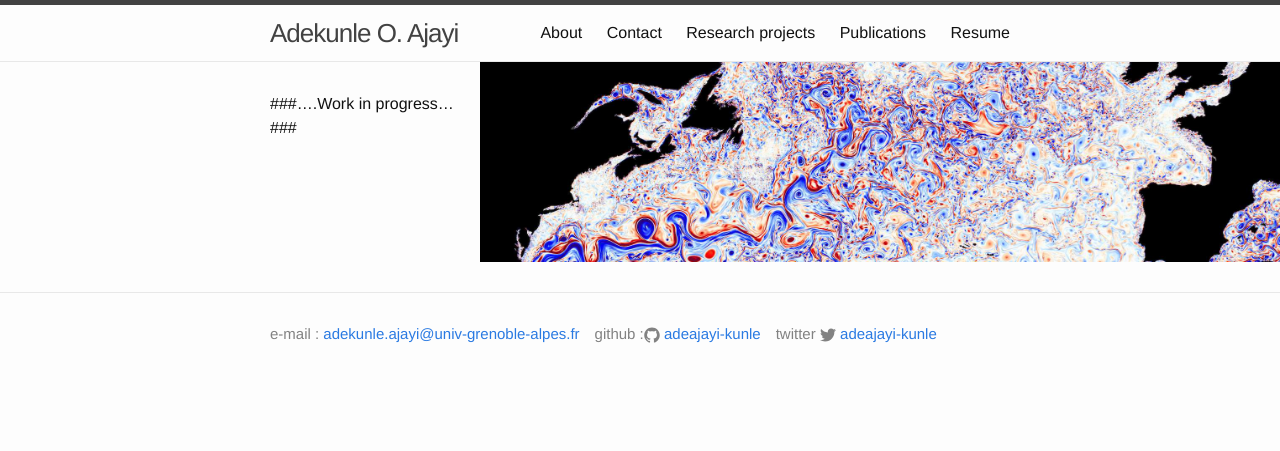
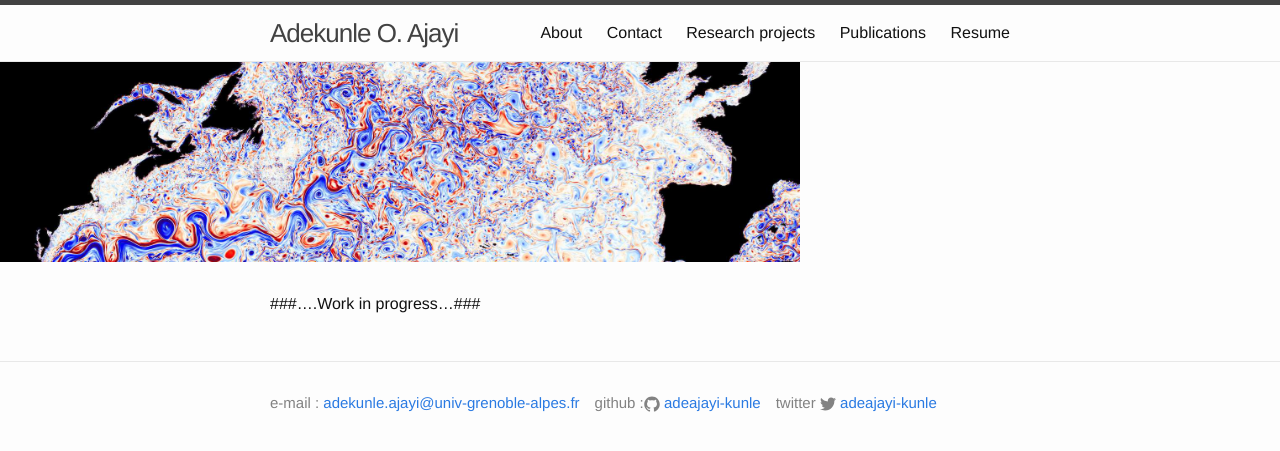
Before and after one commit to adekunleoajayi/adekunleoajayi.github.io, a Jekyll site: the page built from index.md, in a window 1280 px wide. Shown: the top 451 px of the page. Built offline with Jekyll 4.4.1, drawn with Linux system fonts in a browser that asks for light colours.

Commit message:
Update default.html

```diff
--- a/_layouts/default.html
+++ b/_layouts/default.html
@@ -6,7 +6,7 @@
   <body>
 
     {% include header.html %}
-    <img src="{{site.baseurl}}/img/NATL60_zoom.jpg" alt="NATL60_zoom" align="right" style="width:800px;height:200px;">
+    <img src="{{site.baseurl}}/img/NATL60_zoom.jpg" alt="NATL60_zoom" align="middle" style="width:800px;height:200px;">
     <div class="page-content">
       <div class="wrapper">
         {{ content }}
```
